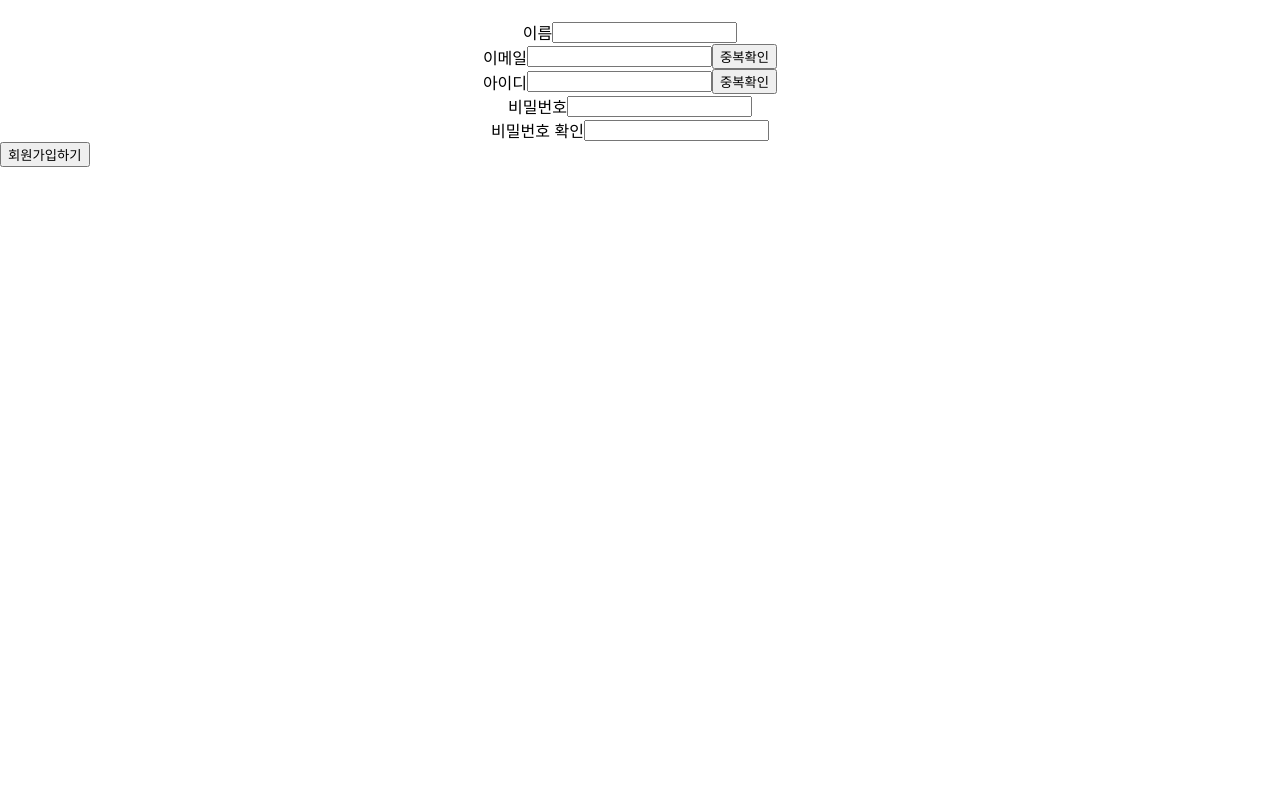
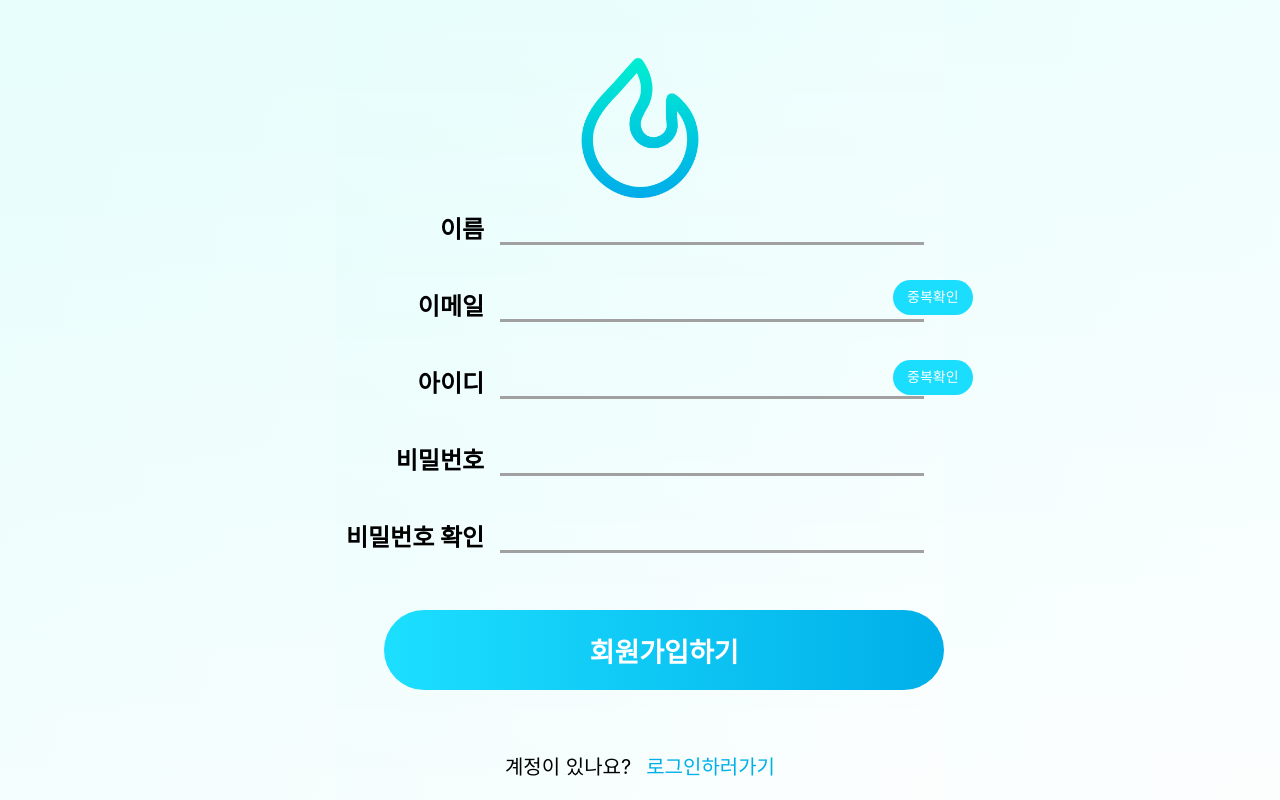
Before and after one commit to DevPetition/DevPetition-web, a React (Create React App) app: page /signup in a window 1280 px wide. Built offline with nearby package versions, Linux system fonts and the light colour scheme.

Commit message:
style: signup

```diff
--- a/src/components/SignUP.jsx
+++ b/src/components/SignUP.jsx
@@ -1,4 +1,8 @@
 import React, { useEffect, useState } from "react";
+import logo from "../img/rogo.png";
+import Temp from "./temp";
+import "../styles/LoginInput.css";
+import { Link } from "react-router-dom";
 
 const SignUpInput = () => {
   const [name, setName] = useState("");
@@ -9,7 +13,7 @@ const SignUpInput = () => {
   const [passwordCheck, setPasswordCheck] = useState(false);
 
   const onSubmit = (e) => {
-    e.preventDefualt();
+    e.preventDefault();
   };
 
   const onChangeName = (e) => {
@@ -42,38 +46,113 @@ const SignUpInput = () => {
   }, [password2]);
 
   return (
-    <>
-      <form onSubmit={onSubmit}>
+    <Temp>
+      <img src={logo} className="logo"></img>
+      <div className="maxSize">
+        <form onSubmit={onSubmit} className="userIDPW">
           <label>
+            <div
+              style={{
+                margin: "0 0 30px 10px",
+                fontSize: "24px",
+                fontWeight: 700,
+                paddingBottom: "12px",
+              }}
+            >
               이름
-          <input type="text" value={name} onChange={onChangeName} />
+            </div>
+            <input
+              className="userID"
+              type="text"
+              value={name}
+              onChange={onChangeName}
+            />
           </label>
           <label>
+            <div
+              style={{
+                margin: "0 0 30px 10px",
+                fontSize: "24px",
+                fontWeight: 700,
+                paddingBottom: "12px",
+              }}
+            >
               이메일
-          <input type="text" value={email} onChange={onChangeEmail} />
-          <button>중복확인</button>
+            </div>
+            <input
+              className="userID"
+              type="text"
+              value={email}
+              onChange={onChangeEmail}
+            />
+            <button className="checkBut">중복확인</button>
           </label>
           <label>
+            <div
+              style={{
+                margin: "0 0 30px 10px",
+                fontSize: "24px",
+                fontWeight: 700,
+                paddingBottom: "12px",
+              }}
+            >
               아이디
-          <input type="text" value={id} onChange={onChangeId} />
-          <button>중복확인</button>
+            </div>
+            <input
+              className="userID"
+              type="text"
+              value={id}
+              onChange={onChangeId}
+            />
+            <button className="checkBut2">중복확인</button>
           </label>
           <label>
+            <div
+              style={{
+                margin: "0 0 30px 10px",
+                fontSize: "24px",
+                fontWeight: 700,
+                paddingBottom: "12px",
+              }}
+            >
               비밀번호
-          <input type="password" value={password} onChange={onChangePassword} />
+            </div>
+            <input
+              className="userID"
+              type="password"
+              value={password}
+              onChange={onChangePassword}
+            />
           </label>
           <label>
+            <div
+              style={{
+                margin: "0 0 30px 10px",
+                fontSize: "24px",
+                fontWeight: 700,
+                paddingBottom: "12px",
+              }}
+            >
               비밀번호 확인
+            </div>
             <input
+              className="userID"
               type="password"
               value={password2}
               onChange={onChangePassword2}
             />
           </label>
           {passwordCheck ? <p>비밀번호가 틀립니다</p> : ""}
-        <button>회원가입하기</button>
+          <button className="loginBt">회원가입하기</button>
         </form>
-    </>
+        <p className="noaccount">
+          <span style={{ paddingRight: "15px" }}>계정이 있나요?</span>
+          <Link to="/" style={{ textDecoration: "none" }}>
+            <span style={{ color: "#00AFE9" }}>로그인하러가기</span>
+          </Link>
+        </p>
+      </div>
+    </Temp>
   );
 };
 
--- a/src/pages/SignUp.js
+++ b/src/pages/SignUp.js
@@ -1,12 +1,12 @@
 import React from "react";
 import SignUP from "../components/SignUP";
+import Temp from "../components/temp";
 
 const SignUp = () => {
   return (
-    <>
-      <img></img>
+    <Temp>
       <SignUP />
-    </>
+    </Temp>
   );
 };
 
--- a/src/styles/LoginInput.css
+++ b/src/styles/LoginInput.css
@@ -73,3 +73,44 @@ label {
   left: calc(50% - 70px);
   top: calc(16% - 70px);
 }
+
+.checkBut {
+  position: absolute;
+  background: #1bdeff;
+  width: 80px;
+  height: 35px;
+  right: 24%;
+  top: 35%;
+  border-radius: 50px;
+  font-family: Noto Sans KR;
+  font-style: normal;
+  font-weight: 500;
+  font-size: 14px;
+  line-height: 20px;
+  color: #ffffff;
+  border: none;
+}
+.checkBut2 {
+  position: absolute;
+  background: #1bdeff;
+  width: 80px;
+  height: 35px;
+  right: 24%;
+  top: 45%;
+  border-radius: 50px;
+  font-family: Noto Sans KR;
+  font-style: normal;
+  font-weight: 500;
+  font-size: 14px;
+  line-height: 20px;
+  color: #ffffff;
+  border: none;
+}
+.checkBut:hover {
+  cursor: pointer;
+  opacity: 0.8;
+}
+.checkBut2:hover {
+  cursor: pointer;
+  opacity: 0.8;
+}
```
Lines whose indentation alone changed are shown as unchanged.
